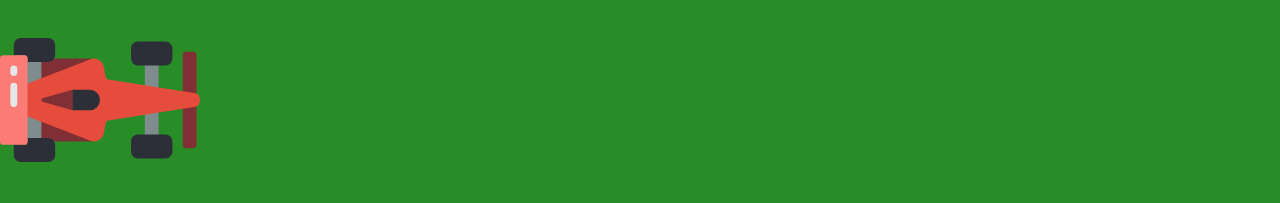
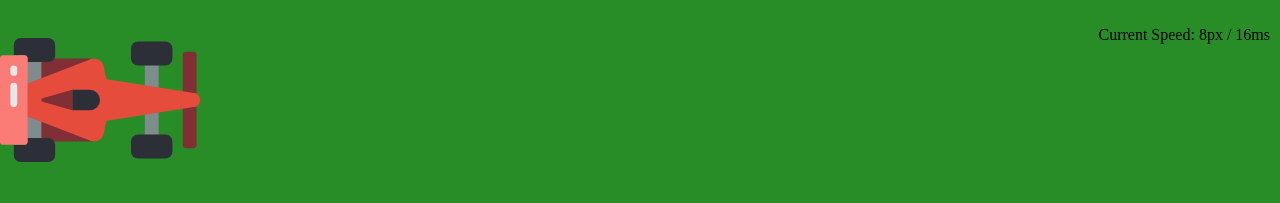
Before and after one commit to jamiecafirma/driving-game, a website: page index.html in a window 1280 px wide. Drawn offline with Linux system fonts and the light colour scheme.

Commit message:
added a speedometer #11

```diff
--- a/index.html
+++ b/index.html
@@ -9,7 +9,9 @@
 <body>
   <div class="background">
     <img src="images/f1.svg" alt="red car" class="car">
-    <div class=""></div>
+    <div class="speedometer">
+      <p>Current Speed: 8px / 16ms</p>
+    </div>
   </div>
 
   <script src="main.js"></script>
--- a/styles.css
+++ b/styles.css
@@ -36,3 +36,9 @@ body {
 .south {
   transform: rotate(90deg);
 }
+
+.speedometer {
+  position: fixed;
+  right: 10px;
+  top: 10px;
+}
```
